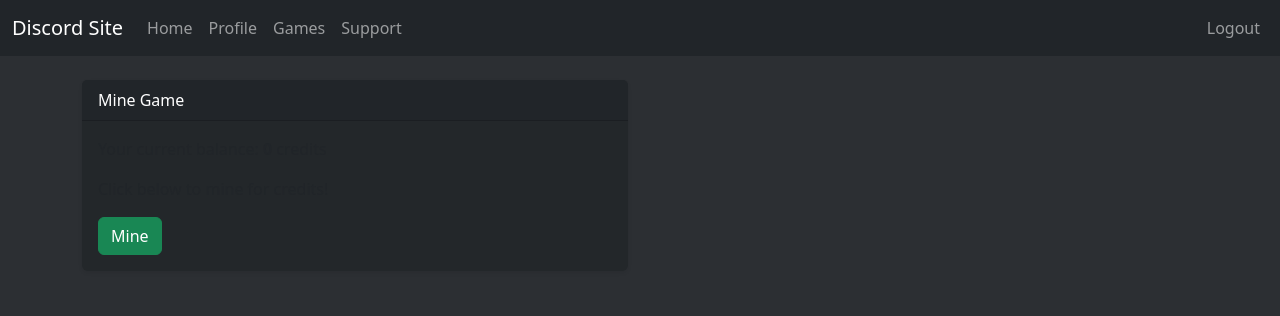
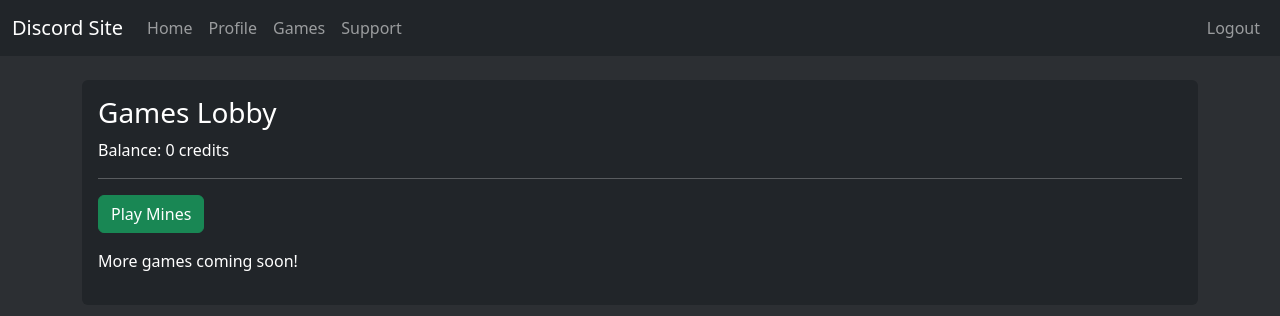
Before and after one commit to sh3lock69/owo-gamble, a Flask app: page /games in a window 1280 px wide. Shown: the top 316 px of the page. Run offline with Flask 2, Linux system fonts and the light colour scheme; the visitor is signed in with stand-in values (Sample User, id 1); data that the repository does not hold is empty.

Commit message:
Update games.html

```diff
--- a/templates/games.html
+++ b/templates/games.html
@@ -1,40 +1,14 @@
 {% extends "base.html" %}
 {% block title %}Games - Discord Site{% endblock %}
 {% block content %}
-<div class="row">
-  <div class="col-md-6">
-    <!-- Mine Game Card -->
-    <div class="card shadow-sm mb-4">
-      <div class="card-header bg-dark text-white">
-        Mine Game
-      </div>
-      <div class="card-body">
-        <p>Your current balance: <strong id="balance">{{ balance }}</strong> credits</p>
-        <p id="mine-message">Click below to mine for credits!</p>
-        <button id="mine-btn" class="btn btn-success">Mine</button>
-      </div>
-    </div>
+<div class="card bg-dark text-white mb-4">
+  <div class="card-body">
+    <h3 class="card-title">Games Lobby</h3>
+    <p class="card-text">Balance: {{ balance }} credits</p>
+    <hr>
+    <!-- Link to Mines game -->
+    <a href="{{ url_for('mines_game') }}" class="btn btn-success mb-3">Play Mines</a>
+    <p>More games coming soon!</p>
   </div>
-  <!-- Additional games can be added here -->
 </div>
 {% endblock %}
-{% block scripts %}
-<script>
-  document.getElementById("mine-btn").addEventListener("click", function() {
-    fetch("/mine", { method: "POST" })
-      .then(response => response.json())
-      .then(data => {
-        if (data.error) {
-          document.getElementById("mine-message").innerText = data.error;
-        } else {
-          document.getElementById("balance").innerText = data.balance;
-          document.getElementById("mine-message").innerText = data.message;
-        }
-      })
-      .catch(err => {
-        document.getElementById("mine-message").innerText = "An error occurred. Please try again.";
-        console.error(err);
-      });
-  });
-</script>
-{% endblock %}
```
